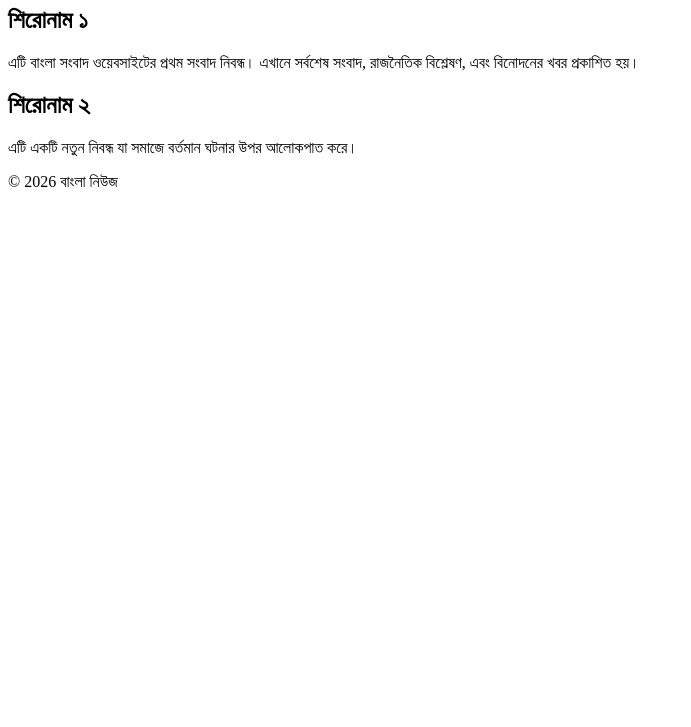
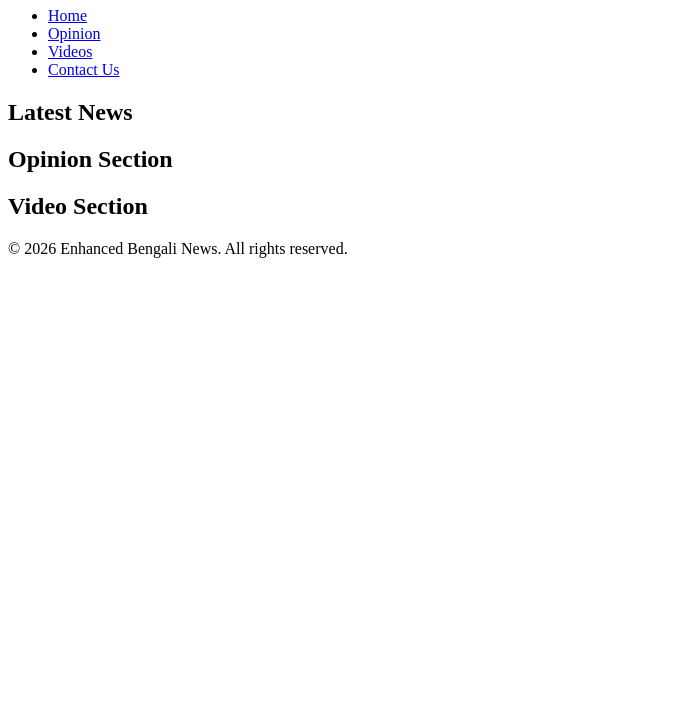
Before and after one commit to sizan99000/bdnews99-com, a plain HTML site: page index.html in a window 1280 px wide. Shown: the part 73-800 px from the top of the page, without its empty margins (0-691 px from the left). Drawn offline with Linux system fonts and the light colour scheme.

Commit message:
Updated index.html for improved navigation and additional sections on 2026-03-28

```diff
--- a/index.html
+++ b/index.html
@@ -3,24 +3,36 @@
 <head>
     <meta charset="UTF-8">
     <meta name="viewport" content="width=device-width, initial-scale=1.0">
-    <title>বাংলা নিউজ</title>
+    <title>Enhanced Bengali News Website</title>
 </head>
 <body>
     <header>
-        <h1>স্বাগতম বাংলা নিউজ ওয়েবসাইটে</h1>
+        <h1>Breaking News</h1>
+        <nav>
+            <ul>
+                <li><a href="#">Home</a></li>
+                <li><a href="#">Opinion</a></li>
+                <li><a href="#">Videos</a></li>
+                <li><a href="#">Contact Us</a></li>
+            </ul>
+        </nav>
     </header>
     <main>
-        <article>
-            <h2>শিরোনাম ১</h2>
-            <p>এটি বাংলা সংবাদ ওয়েবসাইটের প্রথম সংবাদ নিবন্ধ। এখানে সর্বশেষ সংবাদ, রাজনৈতিক বিশ্লেষণ, এবং বিনোদনের খবর প্রকাশিত হয়।</p>
-        </article>
-        <article>
-            <h2>শিরোনাম ২</h2>
-            <p>এটি একটি নতুন নিবন্ধ যা সমাজে বর্তমান ঘটনার উপর আলোকপাত করে।</p>
-        </article>
+        <section id="breaking-news">
+            <h2>Latest News</h2>
+            <!-- Breaking news articles will be dynamically loaded here -->
+        </section>
+        <section id="opinion">
+            <h2>Opinion Section</h2>
+            <!-- Opinion articles will be featured here -->
+        </section>
+        <section id="videos">
+            <h2>Video Section</h2>
+            <!-- Video content will be embedded here -->
+        </section>
     </main>
     <footer>
-        <p>&copy; 2026 বাংলা নিউজ</p>
+        <p>&copy; 2026 Enhanced Bengali News. All rights reserved.</p>
     </footer>
 </body>
 </html>
```
